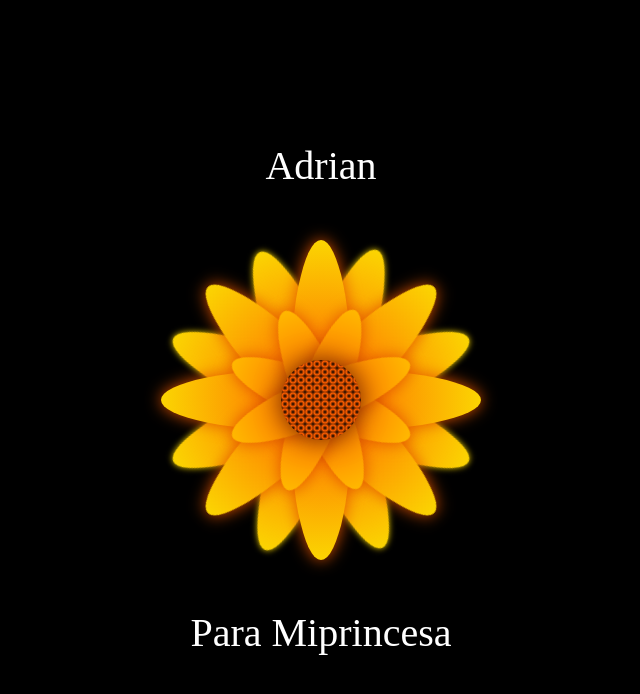
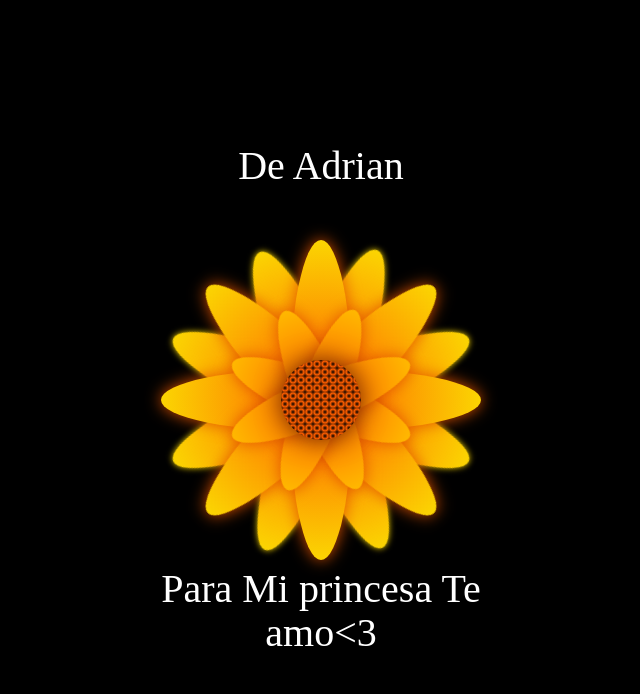
Before and after one commit to Adriix20/flores_amarillas-parati, a plain HTML site: page docs/index.html in a window 1280 px wide. Shown: the whole page, without its empty margins (319-959 px from the left). Drawn offline with Linux system fonts and the light colour scheme.

Commit message:
Update index.html

```diff
--- a/docs/index.html
+++ b/docs/index.html
@@ -10,7 +10,7 @@
 <body>
 
 <div class="flower">
-    <div class="text-above">Adrian</div>
+    <div class="text-above">De Adrian</div>
     <div class="mid">
     </div>
     <div class="Petal1 p1">
@@ -37,7 +37,7 @@
     </div>
     <div class="Petal3 p4">
     </div>
-    <div class="text-below">Para Miprincesa </div>
+    <div class="text-below">Para Mi princesa Te amo<3 </div>
   </div>
 </body>
 </html>
```
